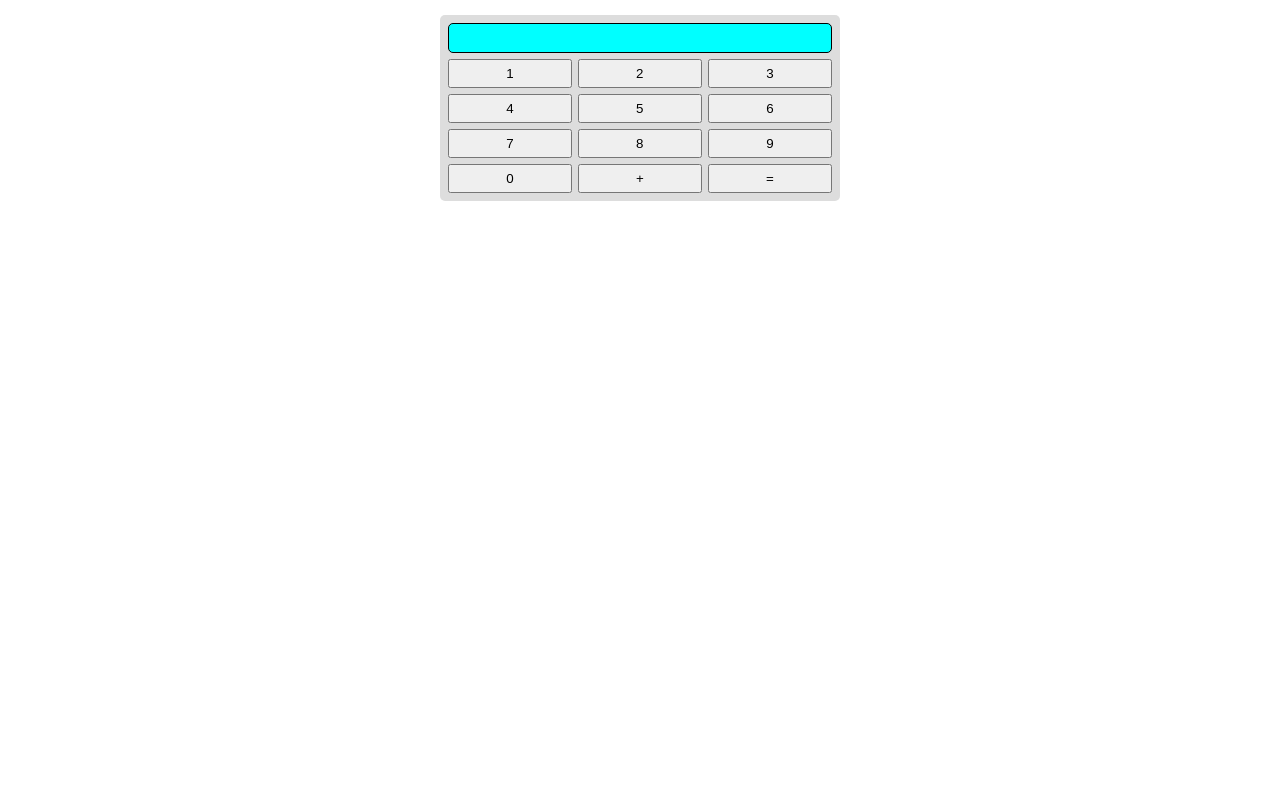
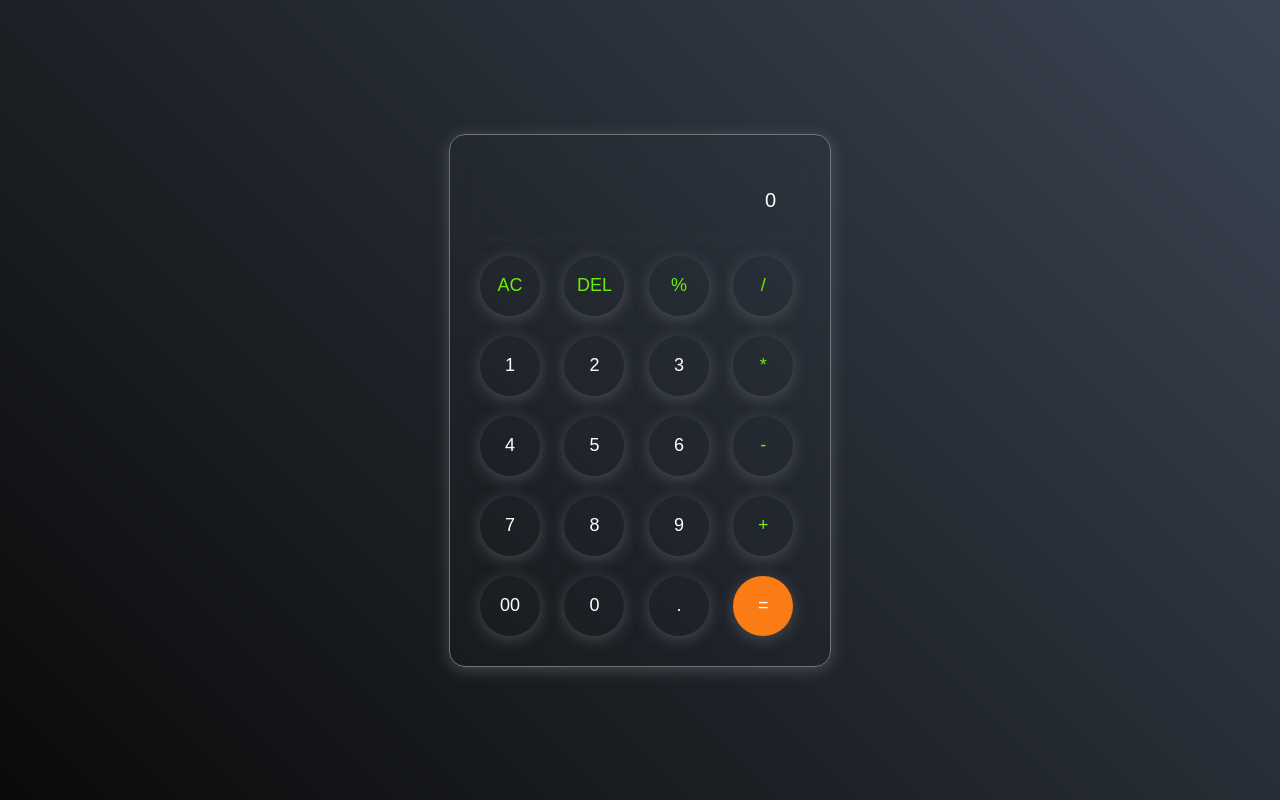
Before and after one commit to Nitish-Singh10/Calculator, a plain HTML site: page index.html in a window 1280 px wide. Drawn offline with Linux system fonts and the light colour scheme.

Commit message:
Fully Working Calculator

```diff
--- a/index.css
+++ b/index.css
@@ -2,33 +2,52 @@
     margin: 0;
     padding: 0;
     box-sizing: border-box;
+    font-family: sans-serif;
 }
-.main{
-    width: 400px;
-    margin: auto;
-    margin-top: 15px;
-    text-align: center;
-    padding: 5px;
-    background-color: #ddd;
-    border: 1px solid hidden;
-    border-radius: 5px;
+body{
+    width: 100%;
+    height: 100vh;
+    display: flex;
+    justify-content: center;
+    align-items: center;
+    background: linear-gradient(45deg,#0a0a0a,#3a4452);
 }
-.display{
-    min-height: 30px;
-    background-color: aqua;
-    border: 1px solid;
-    border-radius: 5px;
-    margin: 3px;
+.calculator{
+    border: 1px solid #717377;
+    padding: 20px;
+    border-radius: 16px;
+    background: transparent;
+    box-shadow: 0px 3px 15px rgba(113, 115, 119, 0.5);
 }
-p{
-    line-height: 30px;
+input{
+    width: 320px;
+    border: none;
+    padding: 24px;
+    margin: 10px;
+    background: transparent;
+    box-shadow: 0px 3px 15px rgba(84, 84, 84, 0.1);
+    font-size: 20px;
+    text-align: right;
+    cursor: pointer;
+    color: #ffffff;
 }
-.btn{
-    width: 100%;
-    display: grid;
-    grid-template-columns: auto auto auto;
+input::placeholder{
+    color: #ffffff;
 }
 button{
-    padding: 5px;
-    margin: 3px;
+    border: none;
+    width: 60px;
+    height: 60px;
+    margin: 10px;
+    background: transparent;
+    border-radius: 50%;
+    box-shadow: 0px 3px 15px rgba(113, 115, 119, 0.5);
+    color: #ffffff;
+    font-size: large;
 }
+.equal{
+    background-color: #fb7c14;
+}
+.oper{
+    color: #6dee0a;
+}
--- a/index.html
+++ b/index.html
@@ -7,25 +7,40 @@
     <title>Document</title>
 </head>
 <body>
-<div class="main">
-    <div class="display">
-        <p id="ans"></p>
+    <div class="calculator">
+        <input type="text" placeholder="0" id="inputBox">
+        <div>
+            <button class="oper">AC</button>
+            <button class="oper">DEL</button>
+            <button class="oper">%</button>
+            <button class="oper">/</button>
+        </div>
+        <div>
+            <button>1</button>
+            <button>2</button>
+            <button>3</button>
+            <button class="oper">*</button>
+        </div>
+        <div>
+            <button>4</button>
+            <button>5</button>
+            <button>6</button>
+            <button class="oper">-</button>
+        </div>
+        <div>
+            <button>7</button>
+            <button>8</button>
+            <button>9</button>
+            <button class="oper">+</button>
+        </div>
+        <div>
+            <button>00</button>
+            <button>0</button>
+            <button>.</button>
+            <button class="equal">=</button>
+        </div>
     </div>
-    <div class="btn">
-        <button onclick="myfunction(1)">1</button>
-        <button onclick="myfunction(2)">2</button>
-        <button onclick="myfunction(3)">3</button>
-        <button onclick="myfunction(4)">4</button>
-        <button onclick="myfunction(5)">5</button>
-        <button onclick="myfunction(6)">6</button>
-        <button onclick="myfunction(7)">7</button>
-        <button onclick="myfunction(8)">8</button>
-        <button onclick="myfunction(9)">9</button>
-        <button onclick="myfunction(0)">0</button>
-        <button onclick="myfunction()">+</button>
-        <button onclick="result(x,y)">=</button>
-    </div>
-</div>
+
     <script src="index.js"></script>
 </body>
 </html>
--- a/index.js
+++ b/index.js
@@ -1,3 +1,26 @@
-function myfunction(Operend){
-  console.log(Operend);
-}
+let input = document.getElementById("inputBox");
+let buttons = document.querySelectorAll("button");
+
+let string = "";
+let arr = Array.from(buttons);
+
+arr.forEach(button => {
+  button.addEventListener('click',(e) => {
+    if(e.target.innerHTML == "="){
+        string = eval(string);
+        input.value = string;
+    }
+    else if(e.target.innerHTML == 'AC'){
+      string = "";
+      input.value = string;
+    }
+    else if(e.target.innerHTML == 'DEL'){
+      string = string.substring(0, string.length-1);
+      input.value = string;
+    }
+    else{
+      string += e.target.innerHTML;
+      input.value = string;
+    }
+  })
+})
```
